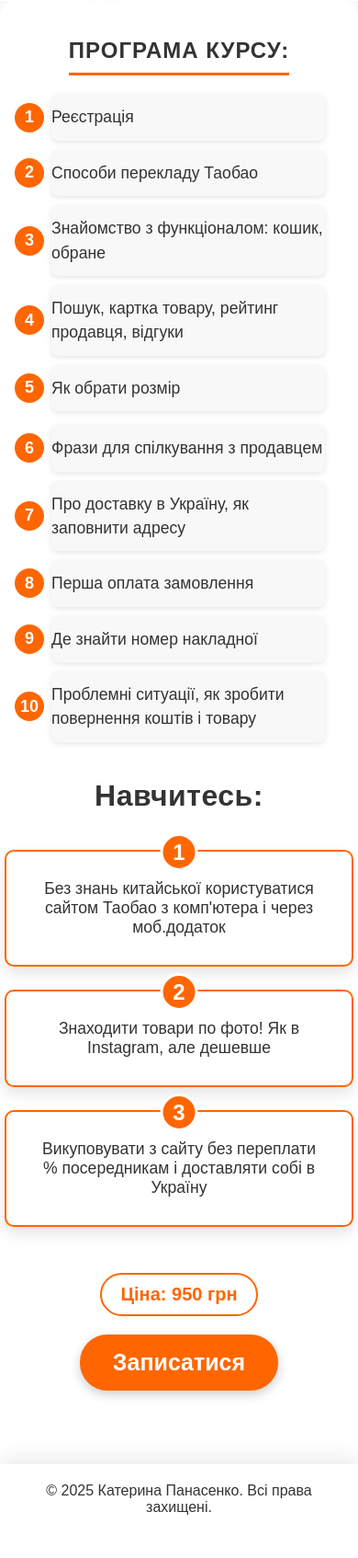
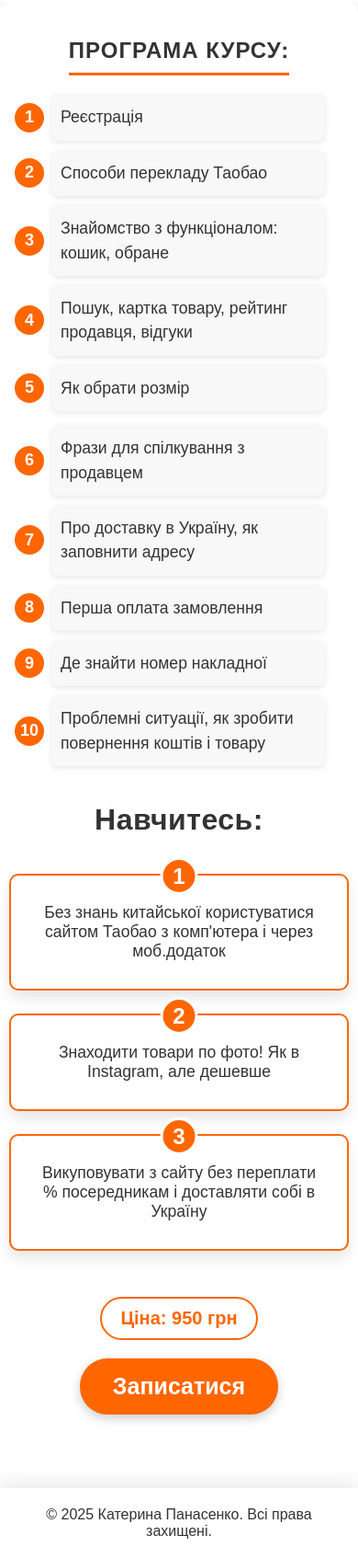
Before and after one commit to KolyaChaun/landing_page, a FastAPI app: page /taobao in a window 390 px wide. Shown: the part 1073-2767 px from the top of the page at 92% size. Before the commit the page ends 2720 px from the top, so only its background shows below. Run offline with FastAPI, Linux system fonts and the light colour scheme.

Commit message:
minor changes on taobao rate page

```diff
--- a/static/css/taobao/course_program.css
+++ b/static/css/taobao/course_program.css
@@ -195,7 +195,7 @@
 
     .left-column li,
     .right-column li {
-        padding-left: 0;
+        padding-left: 10px;
         display: flex;
         align-items: center;
         padding-top: 12px;
@@ -237,4 +237,8 @@
     .right-column li {
         gap: 15px;
     }
+
+    .cta-section ul li {
+        max-width: 370px;
+    }
 }
--- a/static/css/taobao/included_in_course.css
+++ b/static/css/taobao/included_in_course.css
@@ -99,7 +99,7 @@
         margin-top: -5px;
     }
     .signup-button-on-image {
-        font-size: 13px;
+        font-size: 12px;
         padding: 12px 21px;
         bottom: 29px;
         left: 48%;
```
